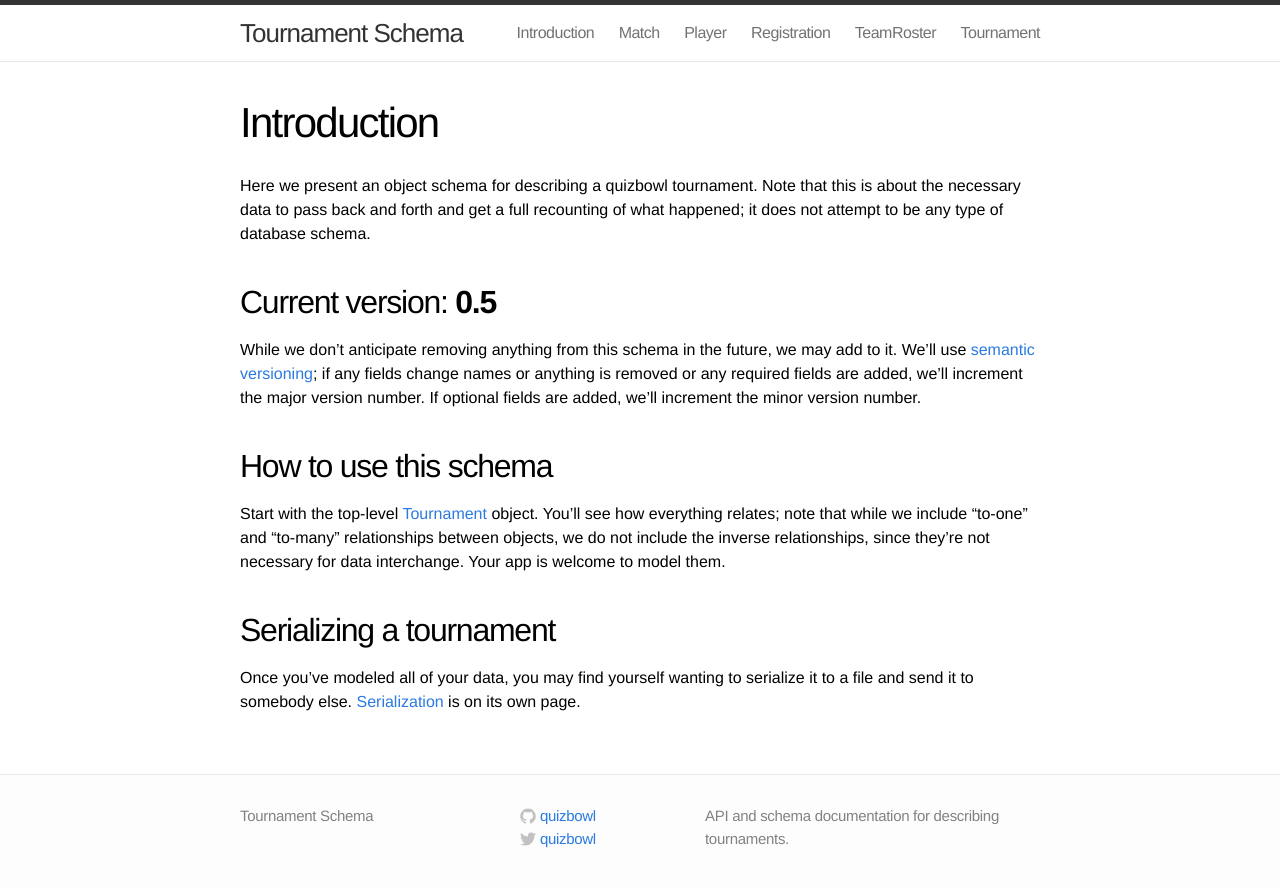
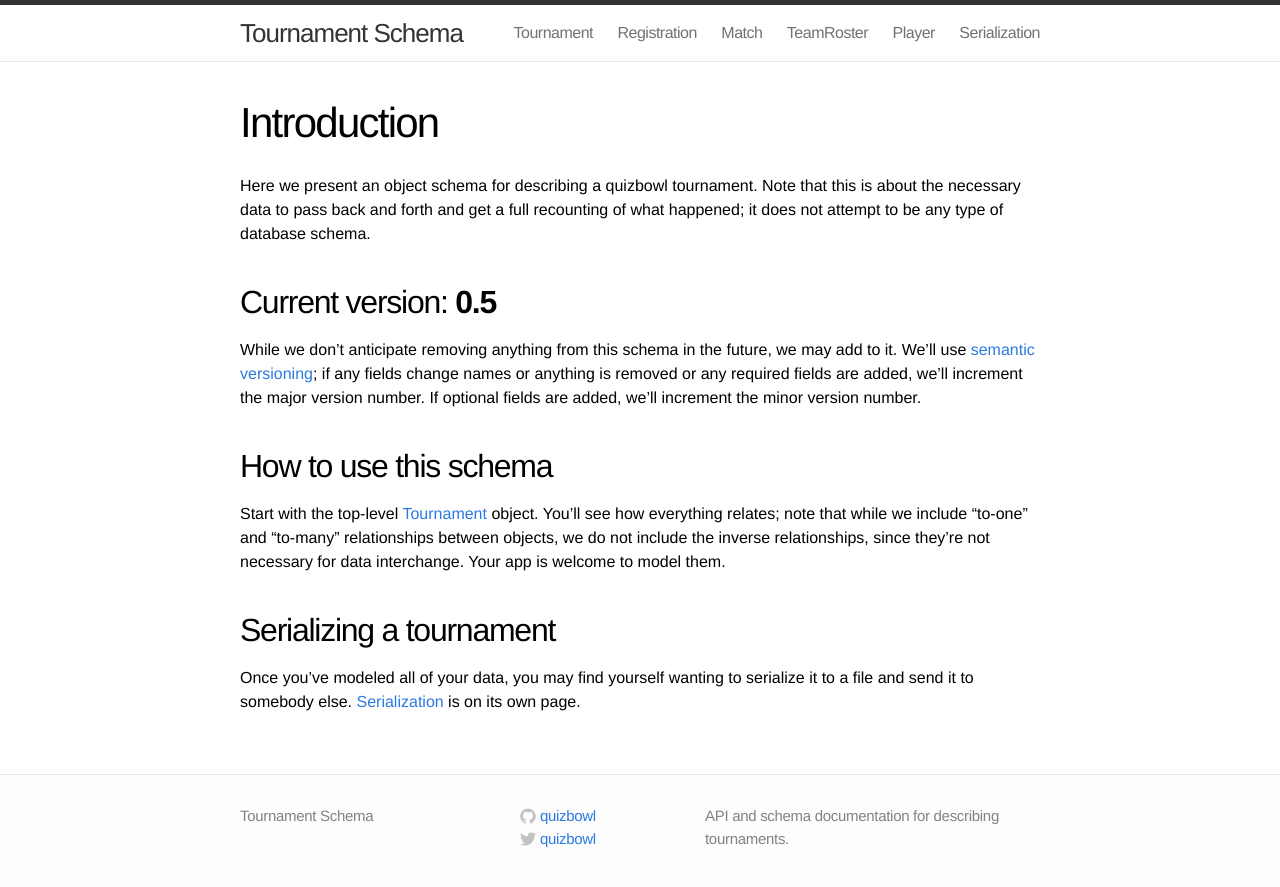
Before and after one commit to quizbowl/schema, a Jekyll site: the page built from index.md, in a window 1280 px wide. Shown: the top 887 px of the page. Built offline with Jekyll 4.4.1, drawn with Linux system fonts in a browser that asks for light colours.

Commit message:
Hardcode navigation

```diff
--- a/_includes/header.html
+++ b/_includes/header.html
@@ -17,11 +17,12 @@
         </svg>
       </a>
       <div class="trigger">
-        {% for page in site.pages %}
-          {% if page.show_in_nav %}
-          <a class="page-link" href="{{ page.url | prepend: site.baseurl }}">{{ page.title }}</a>
-          {% endif %}
-        {% endfor %}
+        <a class="page-link" href="{{ site.baseurl }}/tournament">Tournament</a>
+        <a class="page-link" href="{{ site.baseurl }}/registration">Registration</a>
+        <a class="page-link" href="{{ site.baseurl }}/match">Match</a>
+        <a class="page-link" href="{{ site.baseurl }}/team_roster">TeamRoster</a>
+        <a class="page-link" href="{{ site.baseurl }}/player">Player</a>
+        <a class="page-link" href="{{ site.baseurl }}/serialization">Serialization</a>
       </div>
     </nav>
 
```
